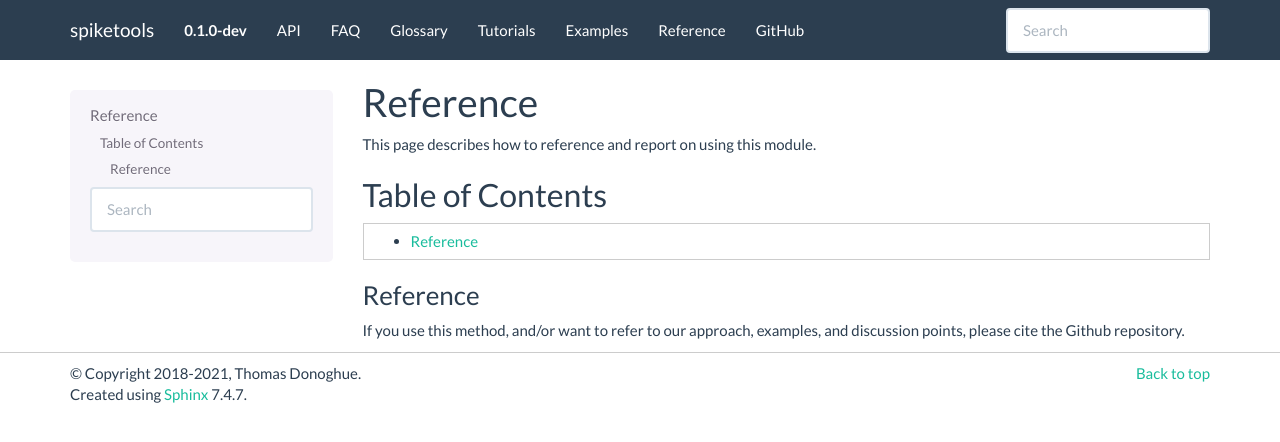
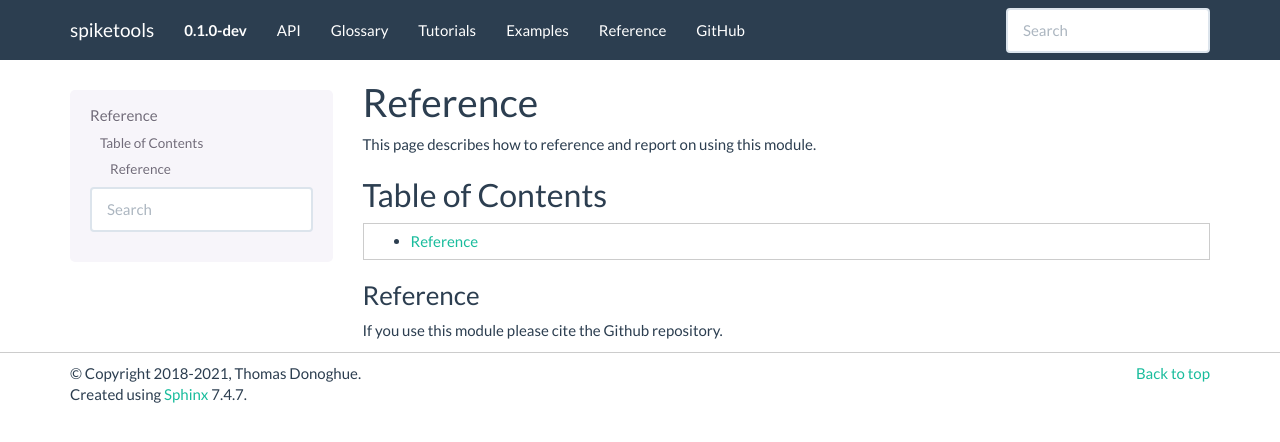
Before and after one commit to spiketools/spiketools, a Sphinx documentation site: the page built from doc/reference.rst, in a window 1280 px wide. Shown: the top 442 px of the page. Built offline with Sphinx 7.4.7, drawn with Linux system fonts in a browser that asks for light colours; pages that are not in the unit, such as notebooks, are missing from menus; the version number is read from the project's files by our own code.

Commit message:
doc fixes

```diff
--- a/doc/conf.py
+++ b/doc/conf.py
@@ -95,7 +95,6 @@ html_theme_options = {
     'navbar_sidebarrel': False,
     'navbar_links': [
         ("API", "api"),
-        ("FAQ", "faq"),
         ("Glossary", "glossary"),
         ("Tutorials", "auto_tutorials/index"),
         ("Examples", "auto_examples/index"),
--- a/doc/reference.rst
+++ b/doc/reference.rst
@@ -12,4 +12,4 @@ Table of Contents
 Reference
 ~~~~~~~~~
 
-If you use this method, and/or want to refer to our approach, examples, and discussion points, please cite the Github repository.
+If you use this module please cite the Github repository.
```
